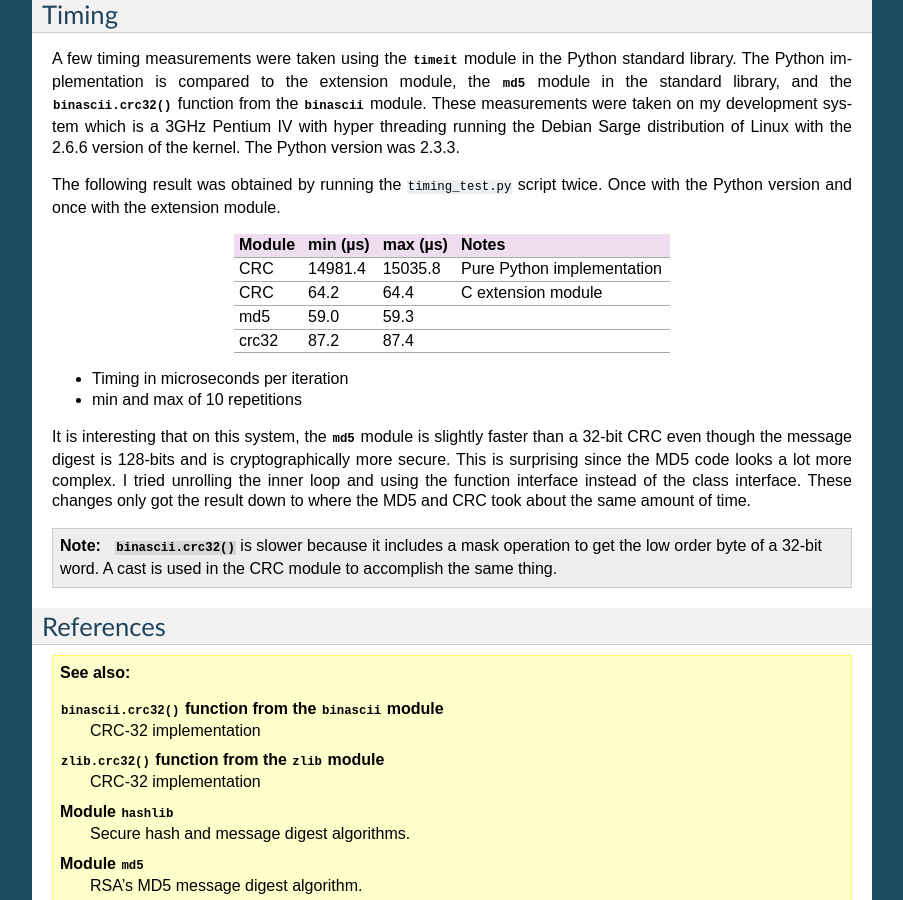
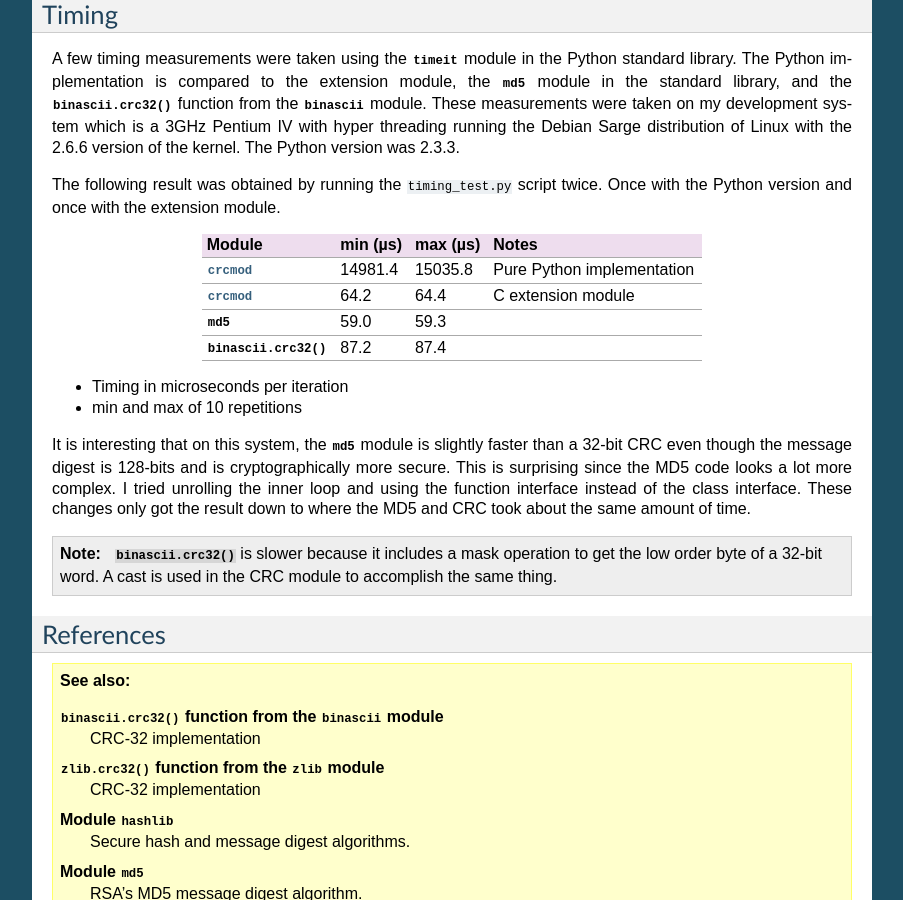
Before and after one commit to gsutil-mirrors/crcmod, a Sphinx documentation site: the page built from docs/intro.rst, in a window 1280 px wide and 900 px high, scrolled down 1781 px. Shown: the whole window, without its empty margins (198-1101 px from the left). Built offline with Sphinx 7.4.7, drawn with Linux system fonts in a browser that asks for light colours.

Commit message:
Add doc links

```diff
--- a/docs/intro.rst
+++ b/docs/intro.rst
@@ -111,14 +111,14 @@ of Linux with the 2.6.6 version of the kernel.  The Python version was 2.3.3.
 The following result was obtained by running the :file:`timing_test.py` script twice.
 Once with the Python version and once with the extension module.
 
-======  ========  ========  ==============================
-Module  min (µs)  max (µs)  Notes
-======  ========  ========  ==============================
-CRC     14981.4   15035.8   Pure Python implementation
-CRC     64.2      64.4      C extension module
-md5     59.0      59.3
-crc32   87.2      87.4
-======  ========  ========  ==============================
+======================  ============  ============  ==============================
+Module                  min (µs)      max (µs)      Notes
+======================  ============  ============  ==============================
+:mod:`crcmod`           14981.4       15035.8       Pure Python implementation
+:mod:`crcmod`           64.2          64.4          C extension module
+:mod:`md5`              59.0          59.3
+:func:`binascii.crc32`  87.2          87.4
+======================  ============  ============  ==============================
 
 * Timing in microseconds per iteration
 * min and max of 10 repetitions
```
